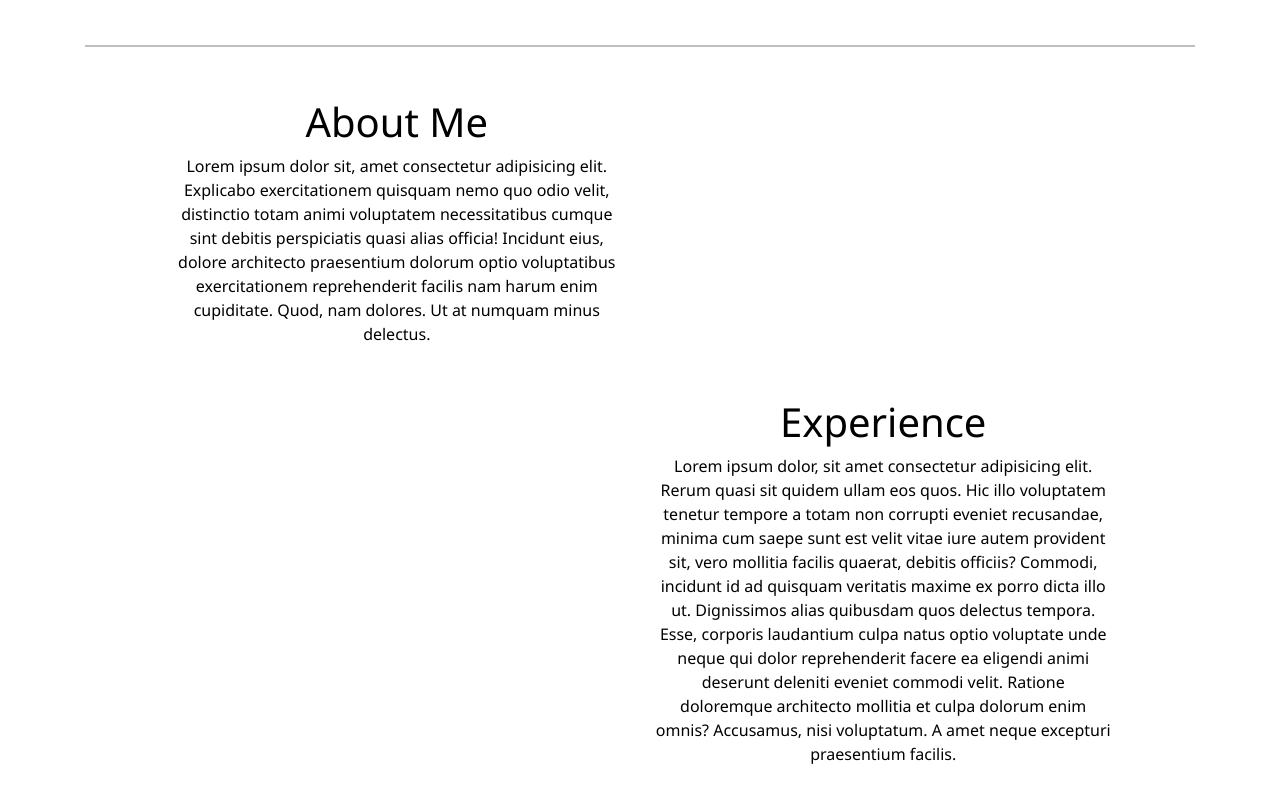
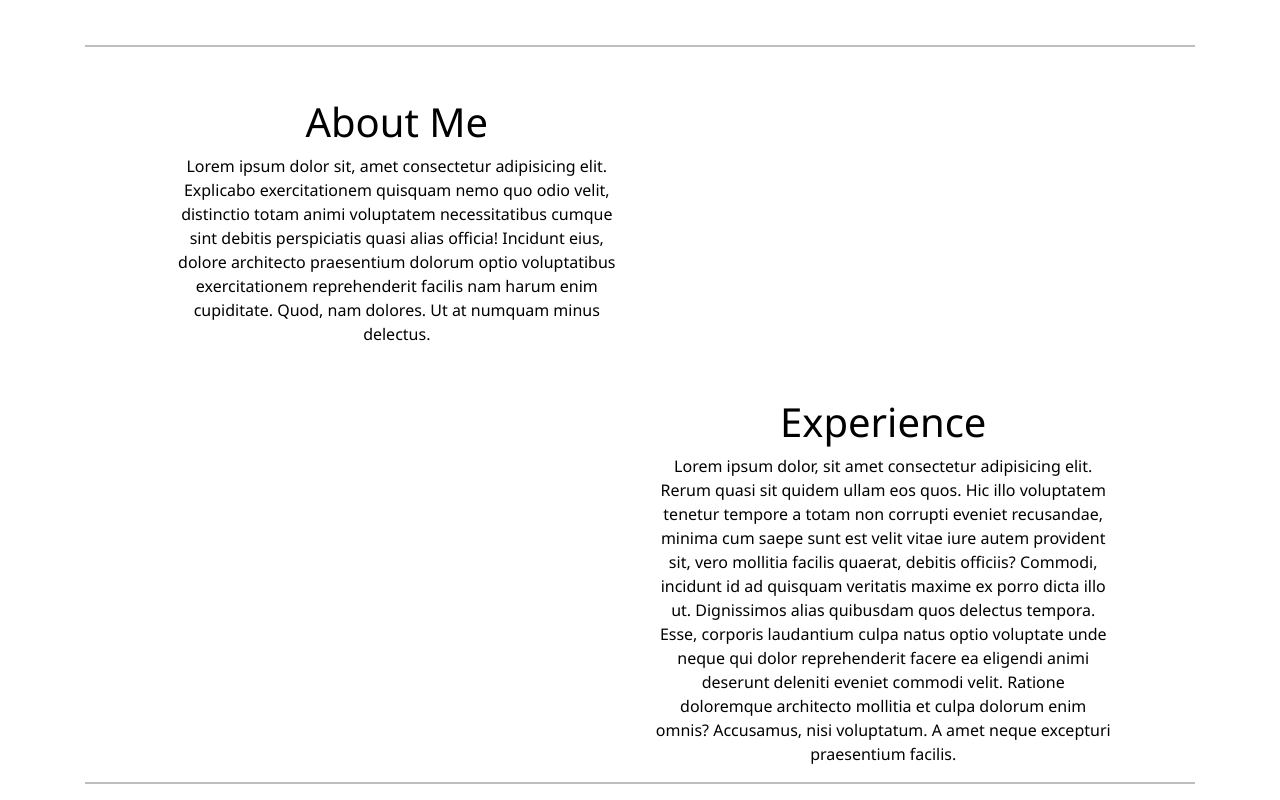
Before and after one commit to Drislio/Portfolio, a React (Create React App) app: page / in a window 1280 px wide. Shown: the part 1853-2653 px from the top of the page. Before the commit the page ends 2619 px from the top, so only its background shows below. Built offline with nearby package versions, Linux system fonts and the light colour scheme.

Commit message:
adding line above the footer

```diff
--- a/src/App.js
+++ b/src/App.js
@@ -3,6 +3,7 @@
 import Project from "./components/project/project"
 import 'bootstrap/dist/css/bootstrap.min.css';
 import Projects from "./components/projects/projects"
+import Footer from "./components/Footer/footer"
 
 
 function App() {
@@ -11,6 +12,7 @@
       <LandingPage/>
       <Projects/>
       <AboutMe/>
+      <Footer/>
     </div>
   )
 }
--- a/src/components/AboutMePage/aboutMe.js
+++ b/src/components/AboutMePage/aboutMe.js
@@ -4,14 +4,11 @@
 const AboutMe = () =>{
     return (
         <div>
-
             <div className="container AboutMeContainer">
 
              <h1 className="AboutMeHeading">About Me</h1>
                 Lorem ipsum dolor sit, amet consectetur adipisicing elit. Explicabo exercitationem quisquam nemo quo odio velit, distinctio totam animi voluptatem necessitatibus cumque sint debitis perspiciatis quasi alias officia! Incidunt eius, dolore architecto praesentium dolorum optio voluptatibus exercitationem
                  reprehenderit facilis nam harum enim cupiditate. Quod, nam dolores. Ut at numquam minus delectus.
-
-
             </div>
             <div className="container Experience" >
                 <h1 className="AboutMeHeading">Experience</h1>
@@ -19,8 +16,10 @@
                  sit quidem ullam eos quos. Hic illo voluptatem tenetur tempore a totam non corrupti eveniet recusandae, minima cum saepe sunt est velit vitae iure autem provident sit, vero mollitia facilis quaerat, debitis officiis? Commodi, incidunt id ad quisquam veritatis maxime ex porro dicta illo ut. Dignissimos alias quibusdam quos delectus tempora. Esse, corporis laudantium culpa natus optio voluptate unde neque qui dolor reprehenderit facere ea eligendi animi deserunt deleniti eveniet commodi velit. Ratione doloremque architecto mollitia et culpa dolorum enim omnis? Accusamus,
                  nisi voluptatum. A amet neque excepturi praesentium facilis.
             </div>
+            <div className="container">
+                <hr/>
+            </div>
         </div>
-
     )
 }
 
--- /dev/null
+++ b/src/components/Footer/footer.js
@@ -0,0 +1,11 @@
+import "../Footer/footer.css"
+
+const Footer = () =>{
+    return(
+        <div>
+
+        </div>
+    )
+}
+
+export default Footer
```
Also changed, not shown: src/components/Footer/footer.css (added).
